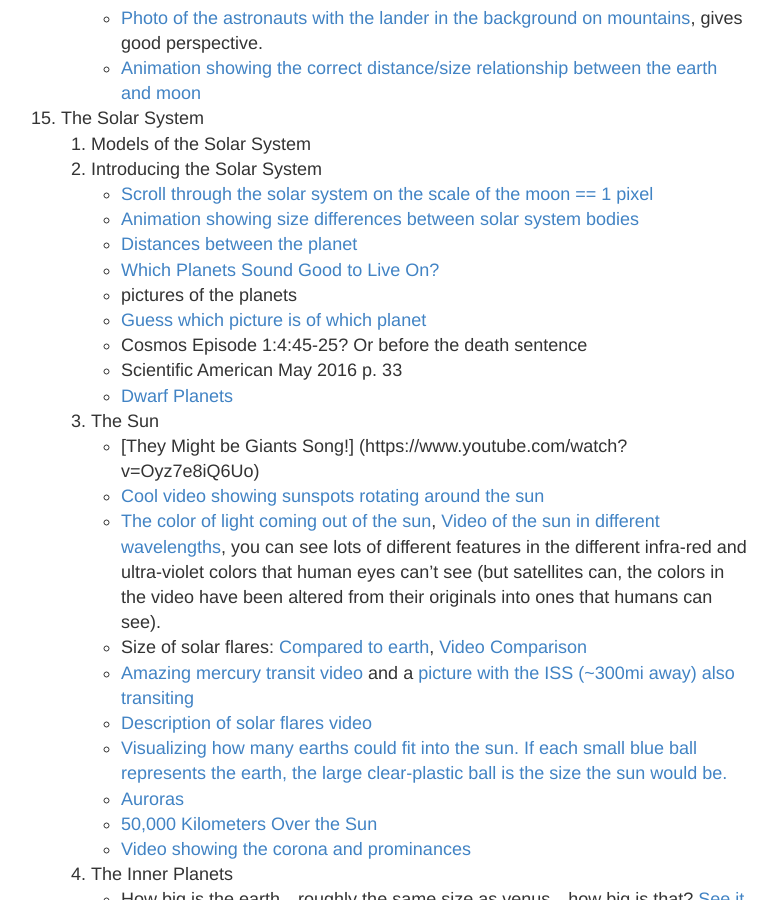
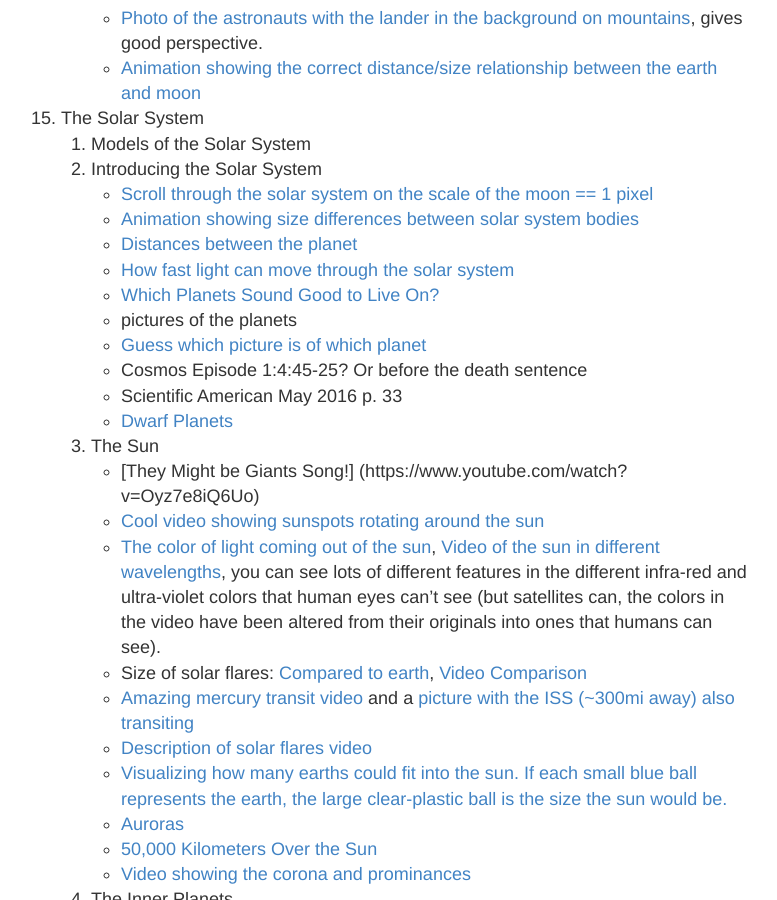
Before and after one commit to ctkstl/earth_science, a Jekyll site: the page built from resources.md, in a window 1280 px wide and 900 px high, scrolled down 8873 px. Shown: the whole window, without its empty margins (249-1026 px from the left). Built offline with Jekyll 4.4.1, drawn with Linux system fonts in a browser that asks for light colours.

Commit message:
Update resources.md

```diff
--- a/resources.md
+++ b/resources.md
@@ -279,6 +279,7 @@ permalink: /resources/
         *    [Scroll through the solar system on the scale of the moon == 1 pixel](http://joshworth.com/dev/pixelspace/pixelspace_solarsystem.html)
         *    [Animation showing size differences between solar system bodies](http://i.imgur.com/DANfkMN.gifv)
         *    [Distances between the planet](https://ctkstl.github.io/earth_science/pages/Relative-Planet-distances/)
+        *    [How fast light can move through the solar system](https://www.reddit.com/r/dataisbeautiful/comments/dbntq8/light_speed_fast_but_slow_oc/)
         *    [Which Planets Sound Good to Live On?](https://ctkstl.github.io/earth_science/pages/Planets-To-Live-On/)
         *    pictures of the planets
         *    [Guess which picture is of which planet](http://www.planetary.org/blogs/emily-lakdawalla/2015/09300800-the-solar-system-at-1-km.html)
```
